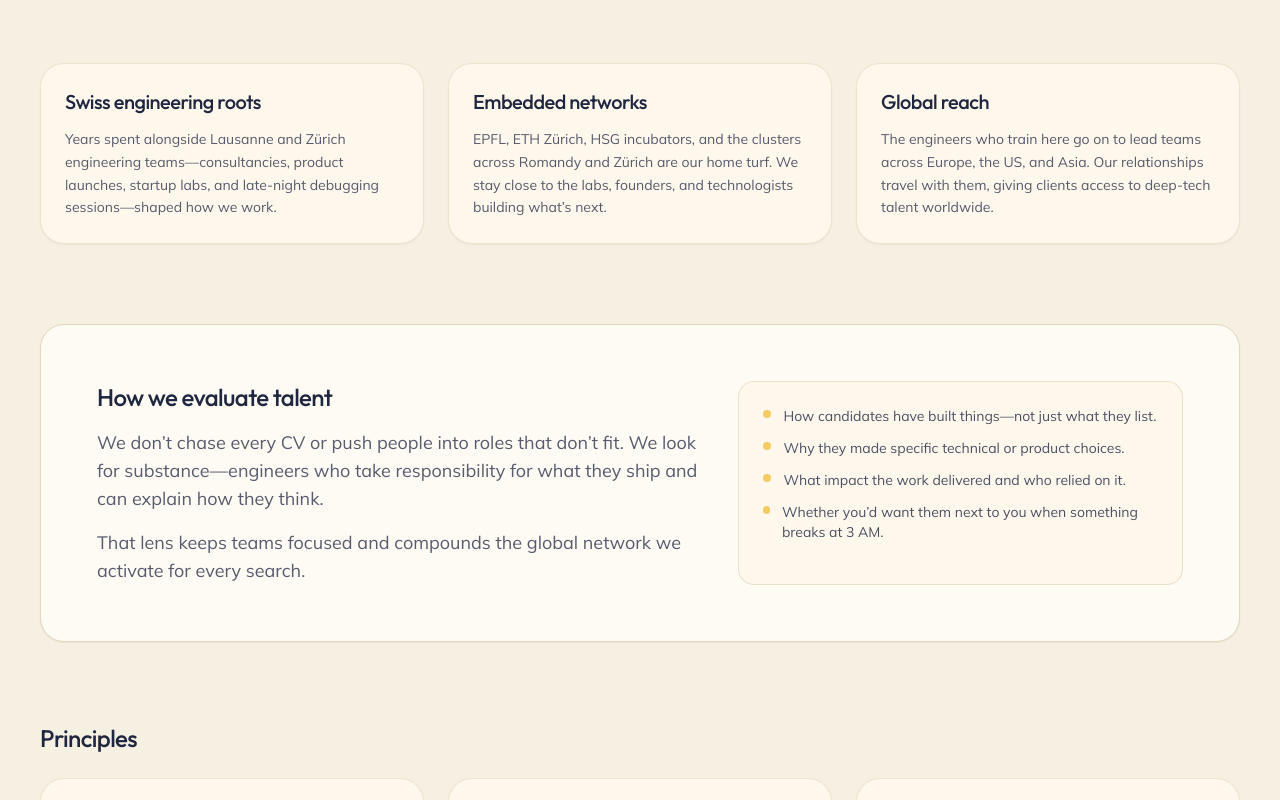
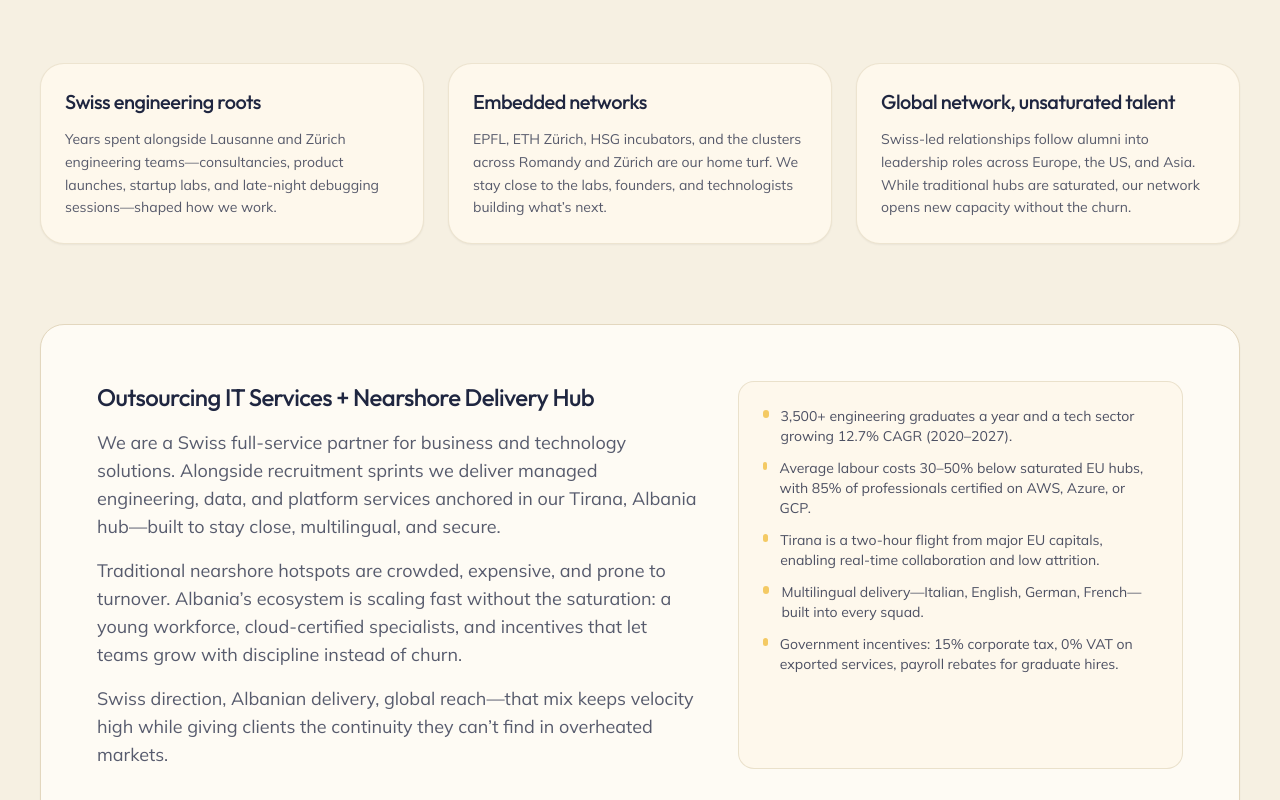
Before and after one commit to David-tech-creator/haystack, a Next.js app: page /about in a window 1280 px wide. Shown: the part 520-1320 px from the top of the page. Built offline with nearby package versions, Linux system fonts and the light colour scheme.

Commit message:
content: highlight nearshore delivery and swiss services

```diff
--- a/src/app/about/page.tsx
+++ b/src/app/about/page.tsx
@@ -12,9 +12,9 @@ const foundations = [
       "EPFL, ETH Zürich, HSG incubators, and the clusters across Romandy and Zürich are our home turf. We stay close to the labs, founders, and technologists building what’s next.",
   },
   {
-    title: "Global reach",
+    title: "Global network, unsaturated talent",
     description:
-      "The engineers who train here go on to lead teams across Europe, the US, and Asia. Our relationships travel with them, giving clients access to deep-tech talent worldwide.",
+      "Swiss-led relationships follow alumni into leadership roles across Europe, the US, and Asia. While traditional hubs are saturated, our network opens new capacity without the churn.",
   },
 ]
 
@@ -78,6 +78,42 @@ export default function AboutPage() {
       <section className="container">
         <div className="grid gap-10 rounded-3xl border border-[#e3d7be] bg-[#fefbf4] p-10 shadow-sm md:grid-cols-[minmax(0,1.15fr),minmax(0,0.85fr)] md:p-14">
           <div className="space-y-4 text-lg text-[#1f2640]/75">
+            <h2 className="font-display text-2xl text-[#1f2640]">Outsourcing IT Services + Nearshore Delivery Hub</h2>
+            <p>
+              We are a Swiss full-service partner for business and technology solutions. Alongside recruitment sprints we
+              deliver managed engineering, data, and platform services anchored in our Tirana, Albania hub—built to stay
+              close, multilingual, and secure.
+            </p>
+            <p>
+              Traditional nearshore hotspots are crowded, expensive, and prone to turnover. Albania’s ecosystem is scaling
+              fast without the saturation: a young workforce, cloud-certified specialists, and incentives that let teams
+              grow with discipline instead of churn.
+            </p>
+            <p>
+              Swiss direction, Albanian delivery, global reach—that mix keeps velocity high while giving clients the
+              continuity they can’t find in overheated markets.
+            </p>
+          </div>
+          <ul className="space-y-3 rounded-2xl border border-[#e3d7be]/70 bg-[#fef8ec] p-6 text-sm text-[#1f2640]/80">
+            {[
+              "3,500+ engineering graduates a year and a tech sector growing 12.7% CAGR (2020–2027).",
+              "Average labour costs 30–50% below saturated EU hubs, with 85% of professionals certified on AWS, Azure, or GCP.",
+              "Tirana is a two-hour flight from major EU capitals, enabling real-time collaboration and low attrition.",
+              "Multilingual delivery—Italian, English, German, French—built into every squad.",
+              "Government incentives: 15% corporate tax, 0% VAT on exported services, payroll rebates for graduate hires.",
+            ].map((line) => (
+              <li key={line} className="flex items-start gap-3">
+                <span className="mt-1 inline-flex size-2 rounded-full bg-[#f4ca64]" aria-hidden />
+                <span>{line}</span>
+              </li>
+            ))}
+          </ul>
+        </div>
+      </section>
+
+      <section className="container">
+        <div className="grid gap-10 rounded-3xl border border-[#e3d7be] bg-[#fefbf4] p-10 shadow-sm md:grid-cols-[minmax(0,1.15fr),minmax(0,0.85fr)] md:p-14">
+          <div className="space-y-4 text-lg text-[#1f2640]/75">
             <h2 className="font-display text-2xl text-[#1f2640]">How we evaluate talent</h2>
             <p>
               We don’t chase every CV or push people into roles that don’t fit. We look for substance—engineers who take
--- a/src/components/hero.tsx
+++ b/src/components/hero.tsx
@@ -76,6 +76,47 @@ export function Hero() {
             className="h-full w-full object-cover"
           />
         </motion.div>
+
+        <motion.div
+          initial={{ opacity: 0, y: 24 }}
+          animate={{ opacity: 1, y: 0 }}
+          transition={{ duration: 0.6, ease: "easeOut", delay: 0.35 }}
+          className="rounded-3xl border border-[#e3d7be] bg-[#fefbf4] p-6 shadow-sm md:p-8"
+        >
+          <div className="mb-6 flex items-center justify-between gap-3">
+            <h2 className="text-sm font-semibold uppercase tracking-[0.3em] text-[#1f2640]/70">
+              How we partner
+            </h2>
+            <span className="h-px flex-1 bg-[#e3d7be]" aria-hidden />
+          </div>
+          <div className="grid gap-4 sm:grid-cols-3">
+            {[
+              {
+                title: "Recruitment sprints",
+                copy:
+                  "Swiss-led search programs that surface decisive AI and data talent with signal-rich evidence, not volume.",
+              },
+              {
+                title: "Outsourcing IT services",
+                copy:
+                  "Project and managed-team capacity across software, data, and infrastructure from specialists who stay aligned.",
+              },
+              {
+                title: "Nearshore delivery hub",
+                copy:
+                  "Embedded team in Tirana, Albania—multilingual, cloud-certified, and ready to scale when saturated markets can’t.",
+              },
+            ].map((item) => (
+              <div
+                key={item.title}
+                className="rounded-2xl border border-[#e3d7be]/70 bg-[#fef8ec] p-5 text-sm text-[#1f2640]/75"
+              >
+                <h3 className="font-display text-lg text-[#1f2640]">{item.title}</h3>
+                <p className="mt-2 leading-relaxed">{item.copy}</p>
+              </div>
+            ))}
+          </div>
+        </motion.div>
       </div>
     </section>
   )
```
Also changed, not shown: 1 other file (tests, documents, lock files or other folders).
